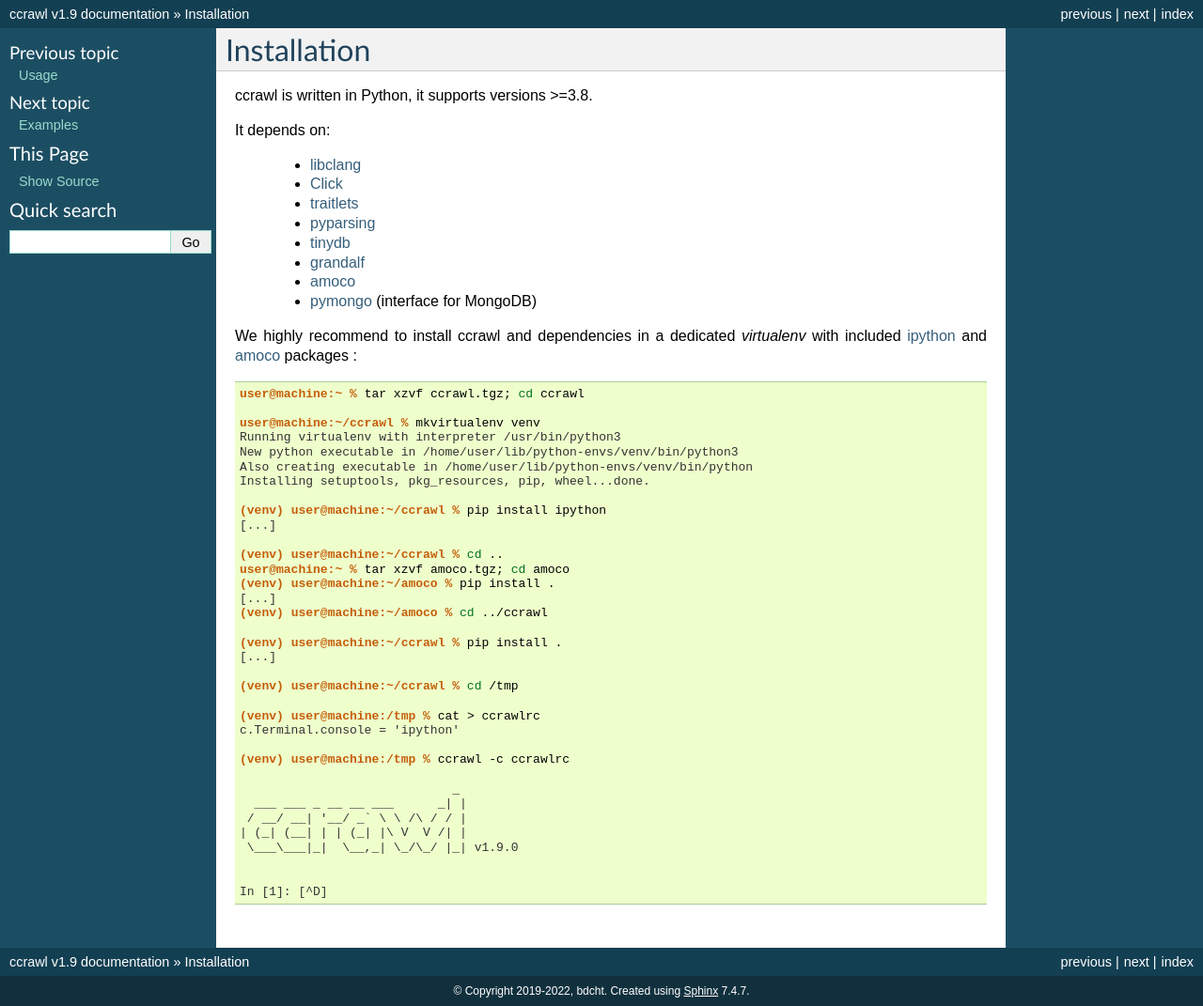
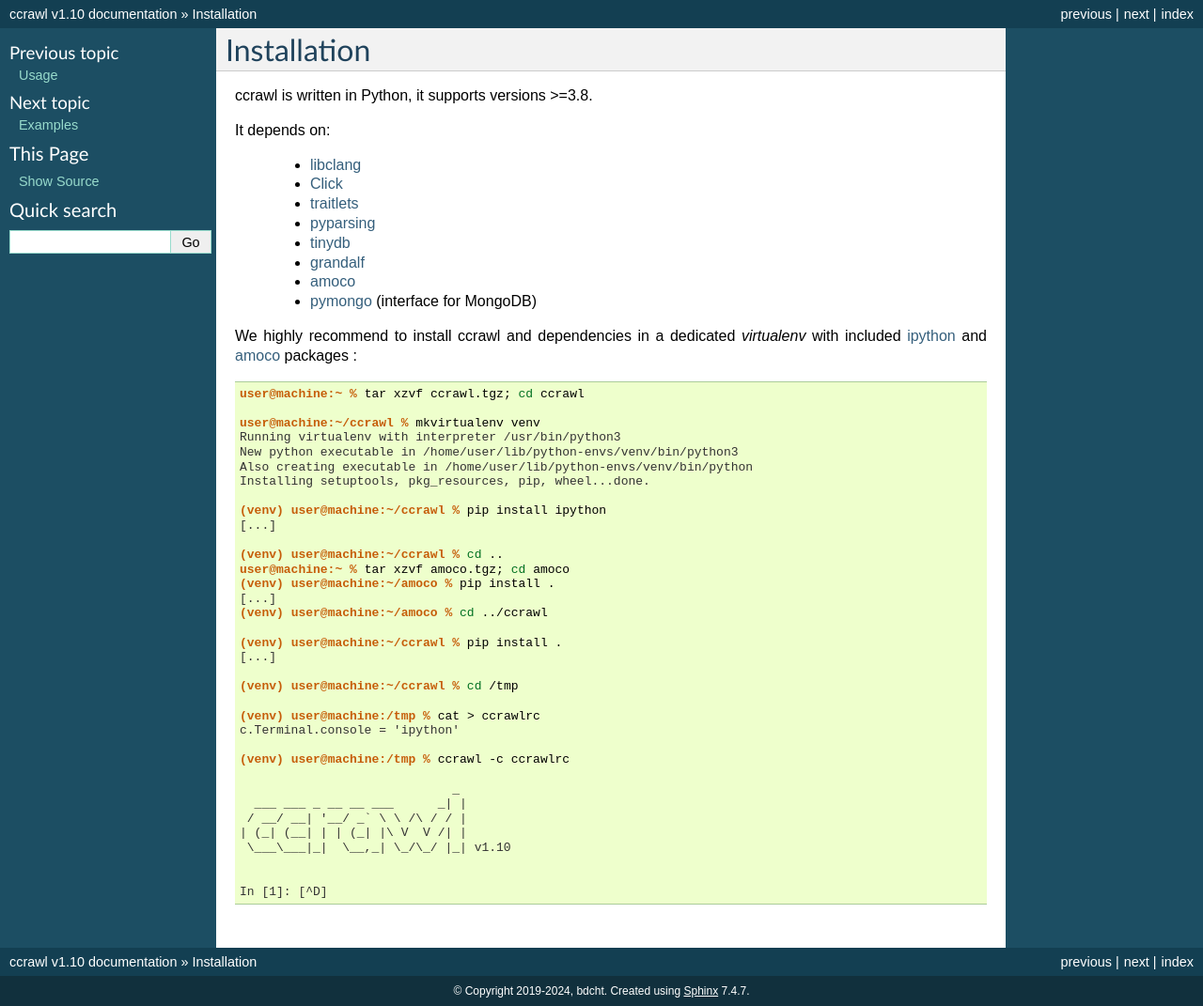
Before and after one commit to bdcht/ccrawl, a Sphinx documentation site: the page built from doc/installation.rst, in a window 1280 px wide. Shown: the whole page at 94% size. Built offline with Sphinx 7.4.7, drawn with Linux system fonts in a browser that asks for light colours.

Commit message:
set version to 1.10

```diff
--- a/doc/conf.py
+++ b/doc/conf.py
@@ -21,13 +21,13 @@ sys.path.insert(0, os.path.abspath('../ccrawl'))
 # -- Project information -----------------------------------------------------
 
 project = "ccrawl"
-copyright = "2019-2022, bdcht"
+copyright = "2019-2024, bdcht"
 author = "bdcht"
 
 # The short X.Y version
-version = "1.9"
+version = "1.10"
 # The full version, including alpha/beta/rc tags
-release = "v1.9"
+release = "v1.10"
 
 
 # -- General configuration ---------------------------------------------------
--- a/doc/examples.rst
+++ b/doc/examples.rst
@@ -385,7 +385,7 @@ Now we will start the interactive console::
     ___ ___ _ __ __ ___      _| |
    / __/ __| '__/ _` \ \ /\ / / |
   | (_| (__| | | (_| |\ V  V /| |
-   \___\___|_|  \__,_| \_/\_/ |_| v1.9.0
+   \___\___|_|  \__,_| \_/\_/ |_| v1.10
 
 
   In [1]: from ccrawl.ext.ghidra import *
--- a/doc/installation.rst
+++ b/doc/installation.rst
@@ -50,7 +50,7 @@ with included ipython_ and amoco_ packages :
     ___ ___ _ __ __ ___      _| |
    / __/ __| '__/ _` \ \ /\ / / |
   | (_| (__| | | (_| |\ V  V /| |
-   \___\___|_|  \__,_| \_/\_/ |_| v1.9.0
+   \___\___|_|  \__,_| \_/\_/ |_| v1.10
 
 
   In [1]: [^D]
--- a/setup.py
+++ b/setup.py
@@ -5,7 +5,7 @@ filtered Structures/Unions, Enums, Macros and Functions prototypes."""
 
 setup(
     name="ccrawl",
-    version="1.9",
+    version="1.10",
     description="C source code crawler that creates a database of C-structures, prototypes and macros",
     long_description=long_descr,
     # Metadata
```
Also changed, not shown: 1 other file.
